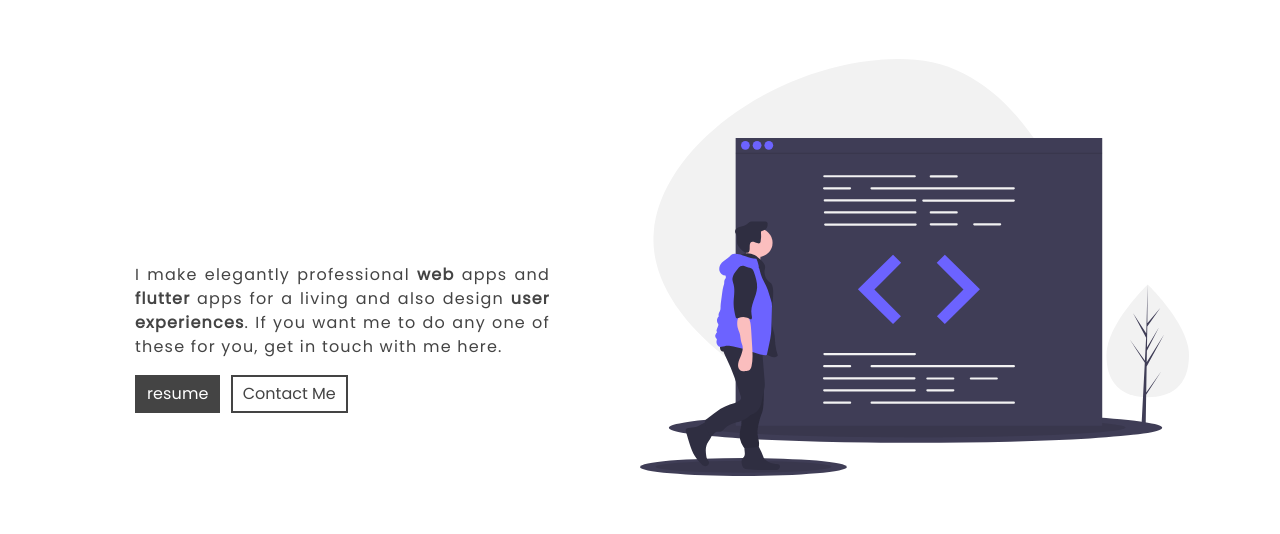
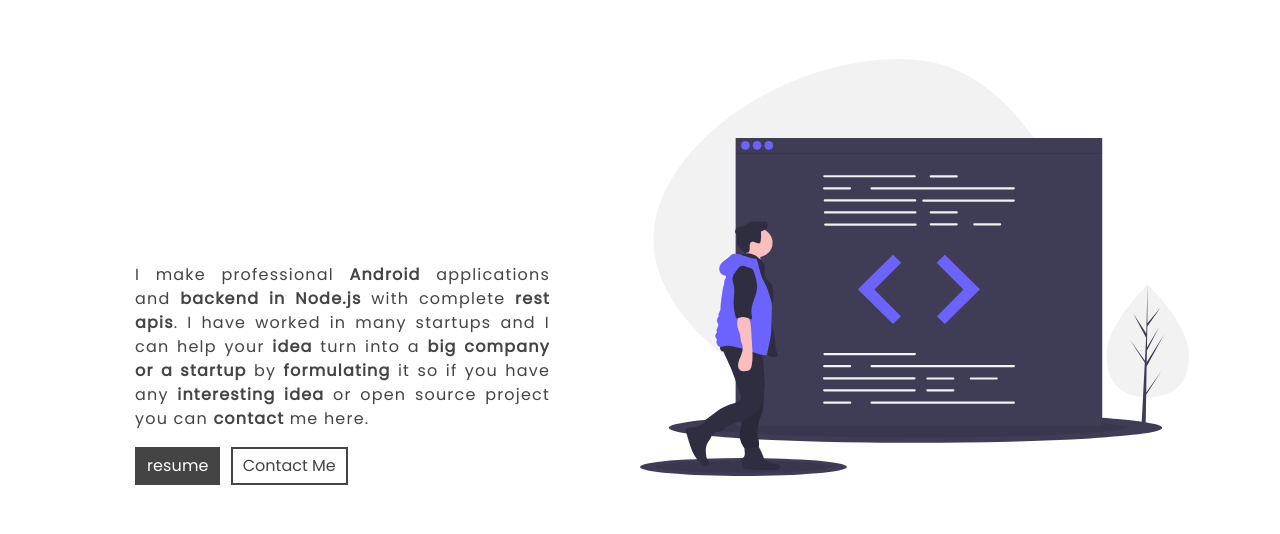
Before and after one commit to samarth30/samarth30.github.io, a plain HTML site: page index.html in a window 1280 px wide. Shown: the part 111-645 px from the top of the page. Drawn offline with nearby package versions, Linux system fonts and the light colour scheme.

Commit message:
enhacements

```diff
--- a/index.html
+++ b/index.html
@@ -30,8 +30,8 @@
     <meta name="Description"
         content="Ishan Sharma ishandeveloper Ishan Inc. Chandigarh, India www.ishandeveloper.com .NET | ML | AI | Python | UI/UX | App Developer | Flutter | Web Developer" />
     <title>Samarth Gugnani</title>
-    <link rel="icon" type="image/png" href="assets/img/favicon.png">
-    <link rel="apple-touch-icon" href="assets/img/favicon.png">
+    <link rel="icon" type="image/png" href="assets/img/favicon1.ico">
+    <link rel="apple-touch-icon" href="assets/img/favicon1.ico">
     <meta name="apple-mobile-web-app-status-bar" content="#FFE1C4">
     <meta name="theme-color" content="#FFE1C4">
 
@@ -63,9 +63,8 @@
                 <h1 class="hero-tag"><span class="typer" id="main" data-words="Hi, I'm Samarth." data-delay="100"
                         data-deleteDelay="1000" data-loop="1" style="color:blue!important;"></span>
                     &nbsp;</h1>
-                <p class="hero-des">I make elegantly professional <b>web</b> apps and <b>flutter</b> apps for a living
-                    and also design <b>user experiences</b>.
-                    If you want me to do any one of these for you, get in touch with me here.
+                <p class="hero-des">I make  professional <b>Android</b> applications and <b>backend in Node.js</b> with complete <b>rest apis</b>.
+                   I have worked in many startups and I can help your <b>idea</b> turn into a <b>big company or a startup</b> by <b>formulating</b> it so if you have any <b>interesting idea</b> or open source project you can <b>contact</b> me here.
                 </p>
                 <script async src="https://unpkg.com/typer-dot-js@0.1.0/typer.js"></script>
                 <button id="resumex" class="animated bounce delay-4s learn-btn" onclick="window.open('https://drive.google.com/file/d/1MKuy7HZSr3HoLzPLToBpJrT0ToRF9w9B/view?usp=sharing')">
--- a/sw.js
+++ b/sw.js
@@ -4,7 +4,7 @@ const assets = [
     '/Portfolio/index.html',
     '/style.css',
     '/Portfolio/assets/img/mobile.png',
-    '/Portfolio/assets/img/favicon.png',
+    '/Portfolio/assets/img/favicon1.ico',
     'https://fonts.googleapis.com/css?family=Lato:300,400,700'
 ];
 // install event
```
Also changed, not shown: contact.html (+1 -1 lines), manifest.json.
